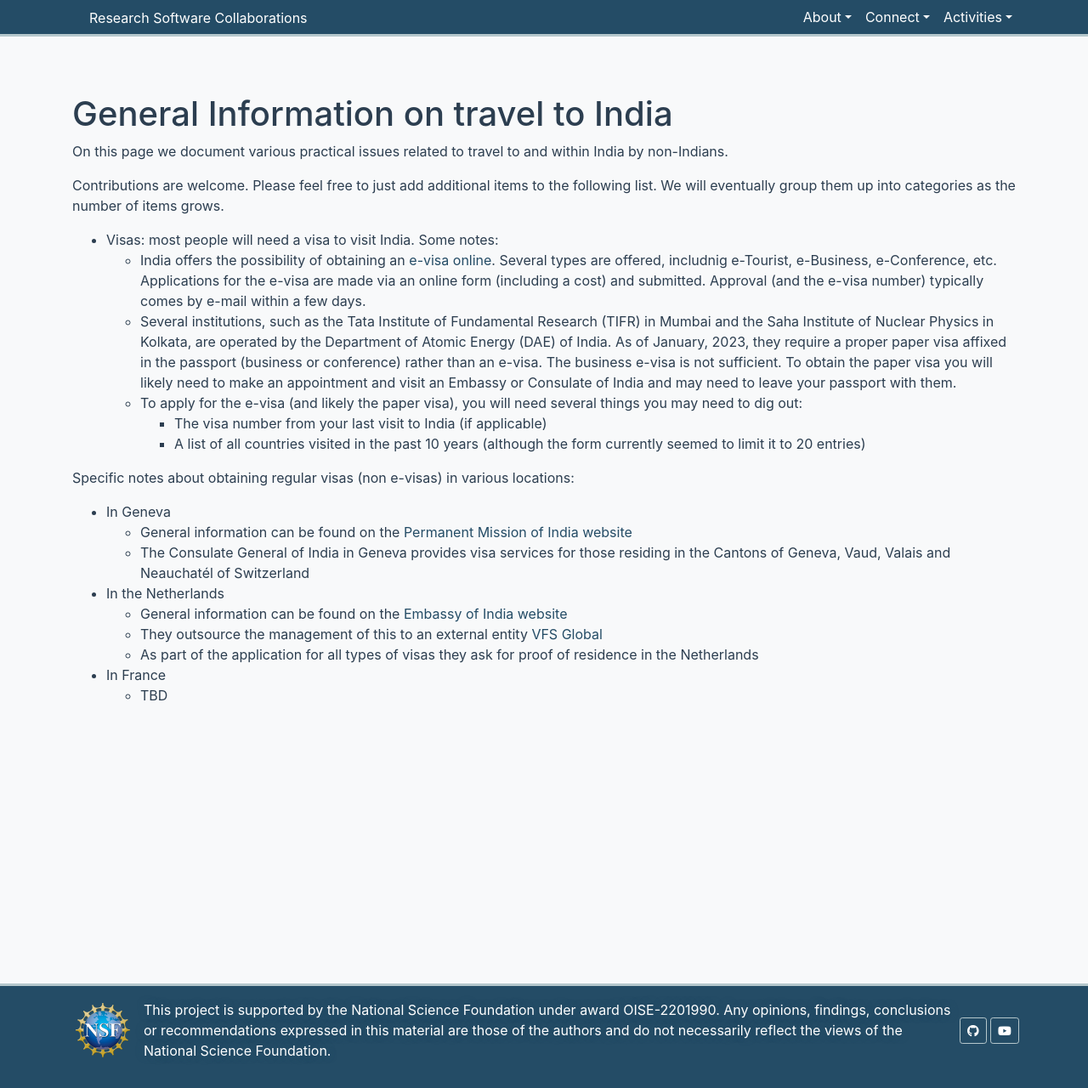
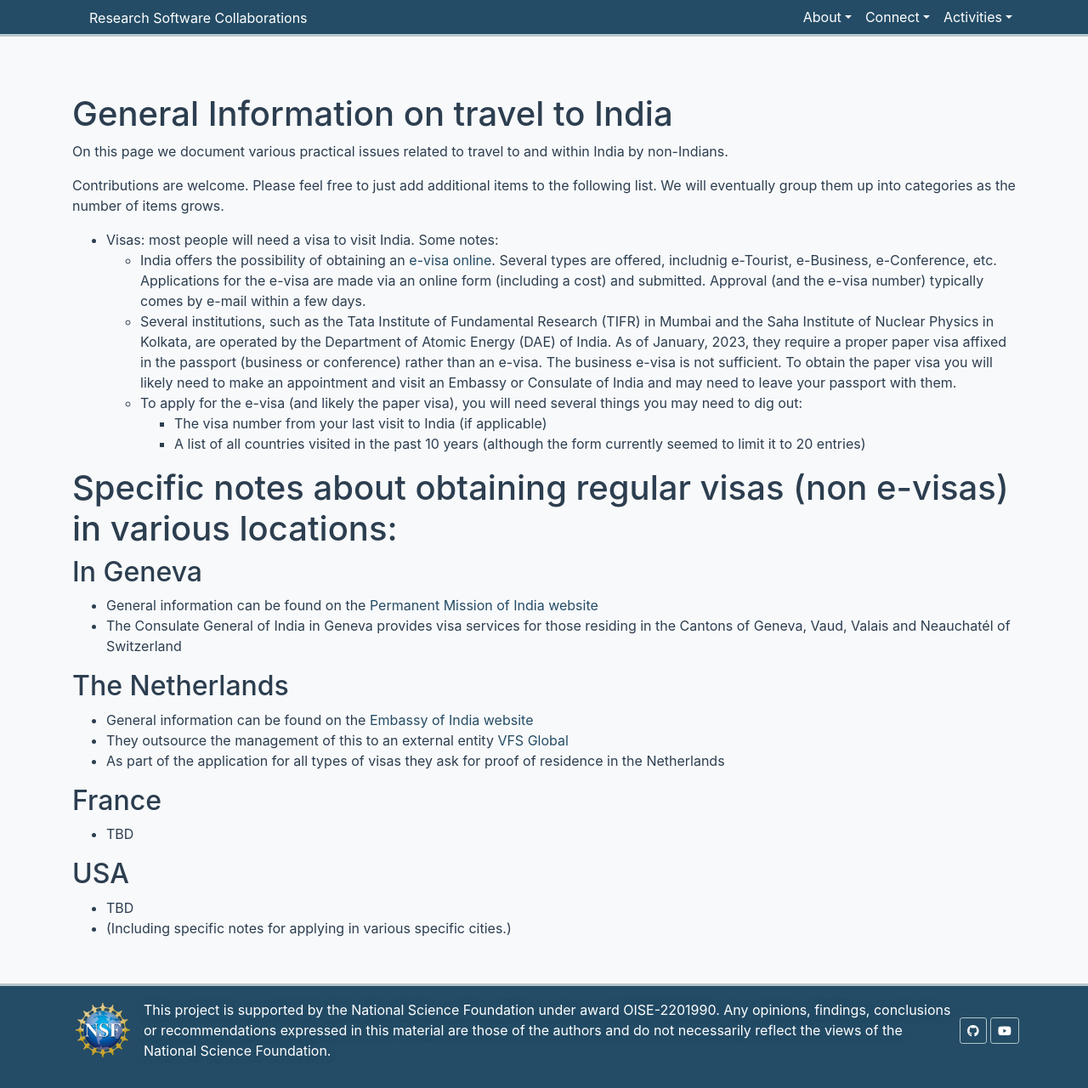
Before and after one commit to research-software-collaborations/research-software-collaborations.github.io, a Jekyll site: the page built from pages/info/general-travel-to-india.md, in a window 1280 px wide and 1280 px high. Shown: the whole window at 85% size. Built offline with Jekyll 4.4.1, drawn with Linux system fonts in a browser that asks for light colours; cached includes are drawn as plain includes.

Commit message:
better formatting

```diff
--- a/pages/info/general-travel-to-india.md
+++ b/pages/info/general-travel-to-india.md
@@ -31,14 +31,20 @@ as the number of items grows.
       * A list of all countries visited in the past 10 years (although
         the form currently seemed to limit it to 20 entries)
 
-Specific notes about obtaining regular visas (non e-visas) in various locations:
+# Specific notes about obtaining regular visas (non e-visas) in various locations:
 
-  * In Geneva
-    * General information can be found on the [Permanent Mission of India website](https://www.pmindiaun.gov.in/pages/NTA,)
-    * The Consulate General of India in Geneva provides visa services for those residing in the Cantons of Geneva, Vaud, Valais and Neauchatél of Switzerland
-  * In the Netherlands
-    * General information can be found on the [Embassy of India website](https://www.indianembassynetherlands.gov.in/page/visa/)
-    * They outsource the management of this to an external entity [VFS Global](https://services.vfsglobal.com/nld/en/ind/)
-    * As part of the application for all types of visas they ask for proof of residence in the Netherlands
-  * In France
-    * TBD
+## In Geneva
+  * General information can be found on the [Permanent Mission of India website](https://www.pmindiaun.gov.in/pages/NTA,)
+  * The Consulate General of India in Geneva provides visa services for those residing in the Cantons of Geneva, Vaud, Valais and Neauchatél of Switzerland
+
+## The Netherlands
+  * General information can be found on the [Embassy of India website](https://www.indianembassynetherlands.gov.in/page/visa/)
+  * They outsource the management of this to an external entity [VFS Global](https://services.vfsglobal.com/nld/en/ind/)
+  * As part of the application for all types of visas they ask for proof of residence in the Netherlands
+
+## France
+  * TBD
+
+## USA
+  * TBD
+  * (Including specific notes for applying in various specific cities.)
```
